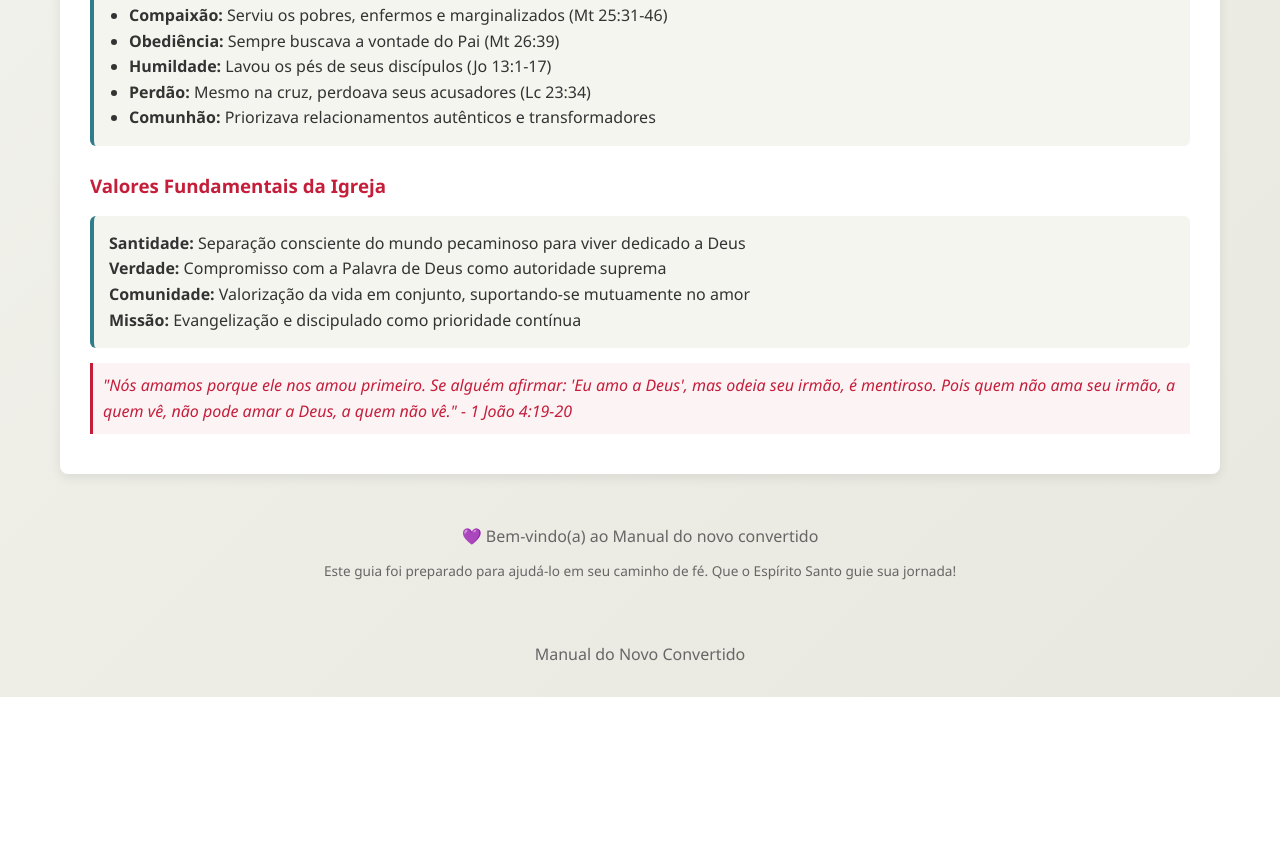
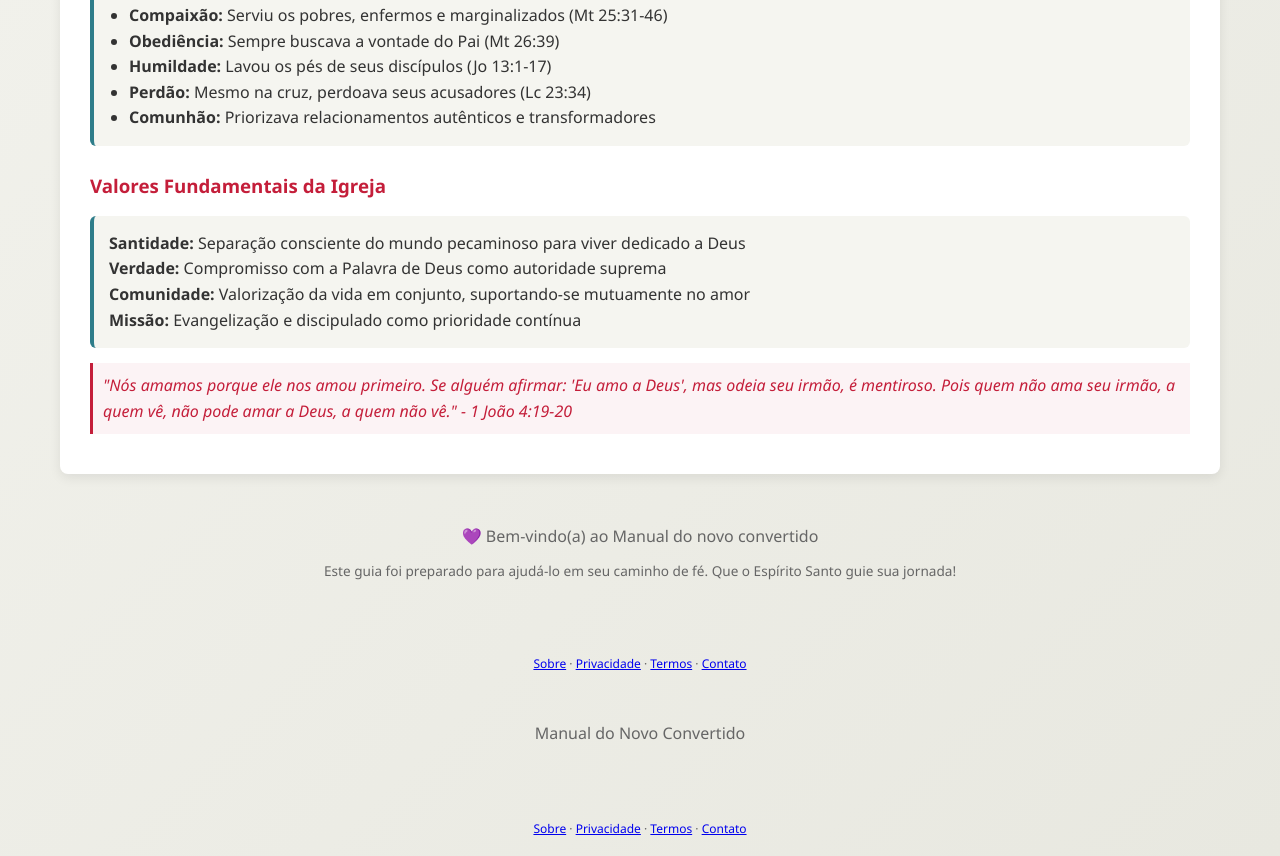
Before and after one commit to allvesz/manual-do-novo-convertido, a plain HTML site: page index.html in a window 1280 px wide. Shown: the part 1006-1862 px from the top of the page. Before the commit the page ends 1703 px from the top, so only its background shows below. Drawn offline with Linux system fonts and the light colour scheme.

Commit message:
Update index.html

```diff
--- a/index.html
+++ b/index.html
@@ -2,8 +2,10 @@
 <html lang="pt-BR">
 <head>
     <meta charset="UTF-8">
+  <meta name="robots" content="index,follow" />
     <meta name="viewport" content="width=device-width, initial-scale=1.0">
     <title>Manual do Novo Convertido</title>
+  <meta name="description" content="Manual do Novo Convertido: estudos e orientações básicas para novos cristãos, com guias e perguntas frequentes." />
     <style>
         :root {
             --color-primary: #2e7d8a;
@@ -876,6 +878,11 @@
             });
         });
     </script>
+
+    <footer style="margin-top:24px; font-size:12px; color:#666; text-align:center; padding:18px 10px;">
+      <a href="about.html">Sobre</a> · <a href="privacy.html">Privacidade</a> · <a href="terms.html">Termos</a> · <a href="contact.html">Contato</a>
+    </footer>
+
 </body>
 </html>
     </div>
@@ -905,5 +912,10 @@
             container.innerHTML = html;
         });
     </script>
+
+    <footer style="margin-top:24px; font-size:12px; color:#666; text-align:center; padding:18px 10px;">
+      <a href="about.html">Sobre</a> · <a href="privacy.html">Privacidade</a> · <a href="terms.html">Termos</a> · <a href="contact.html">Contato</a>
+    </footer>
+
 </body>
 </html>
```
